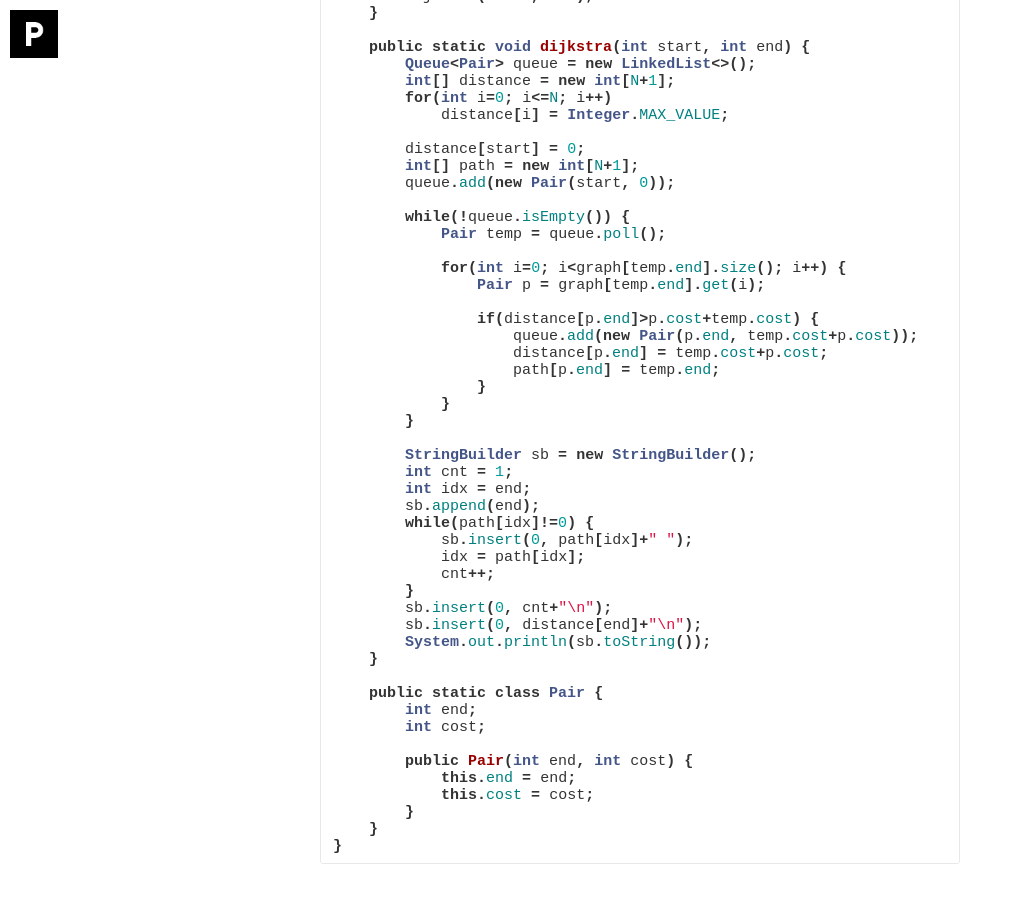
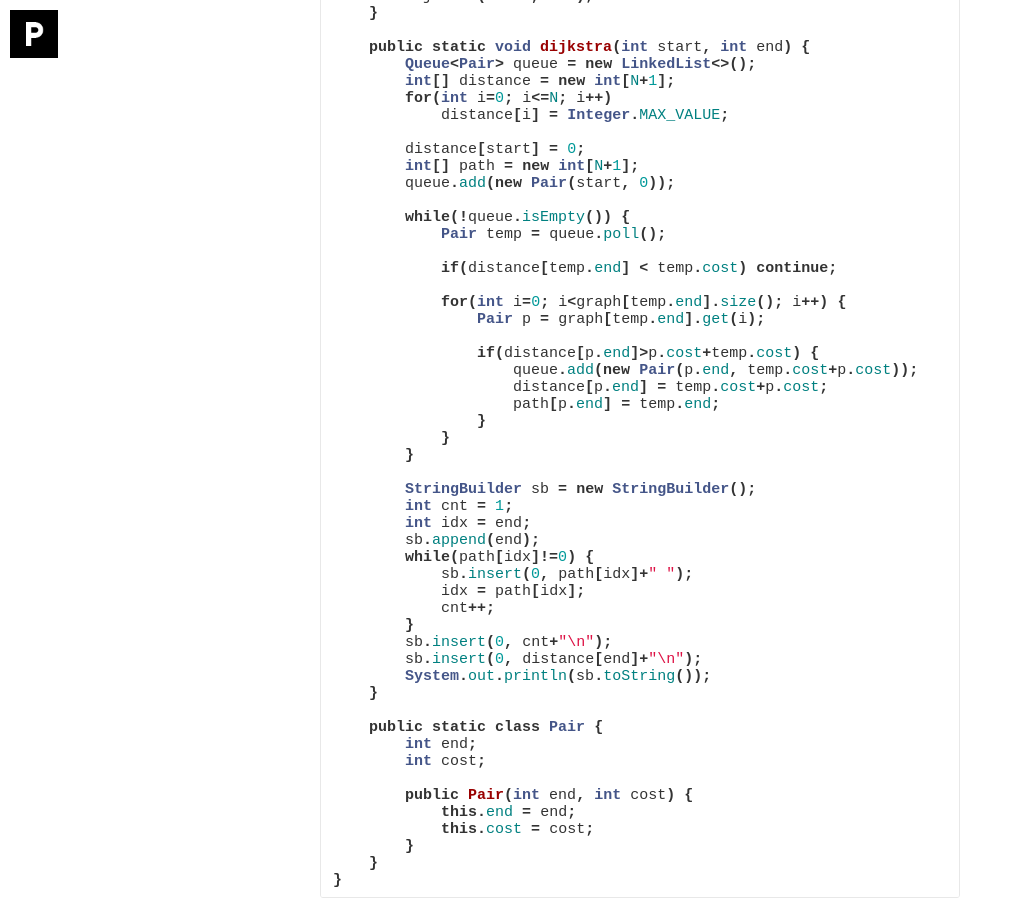
Before and after one commit to pss407/pss407.github.io, a Jekyll site: the page built from _posts/2020-12-01-백준#11779.md, in a window 1280 px wide and 900 px high, scrolled down 3309 px. Shown: the whole window, without its empty margins (0-1013 px from the left). Built offline with Jekyll 4.4.1, drawn with Linux system fonts in a browser that asks for light colours; nearby versions of some CDN libraries; some web fonts are replaced.

Commit message:
Update 2020-12-01-백준#11779.md

```diff
--- a/_posts/2020-12-01-백준#11779.md
+++ b/_posts/2020-12-01-백준#11779.md
@@ -110,6 +110,8 @@ public class Main {
         while(!queue.isEmpty()) {
             Pair temp = queue.poll();
 
+            if(distance[temp.end] < temp.cost) continue;
+
             for(int i=0; i<graph[temp.end].size(); i++) {
                 Pair p = graph[temp.end].get(i);
 
```
